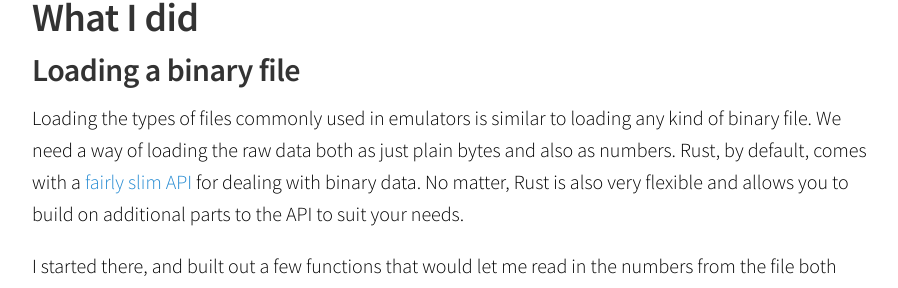
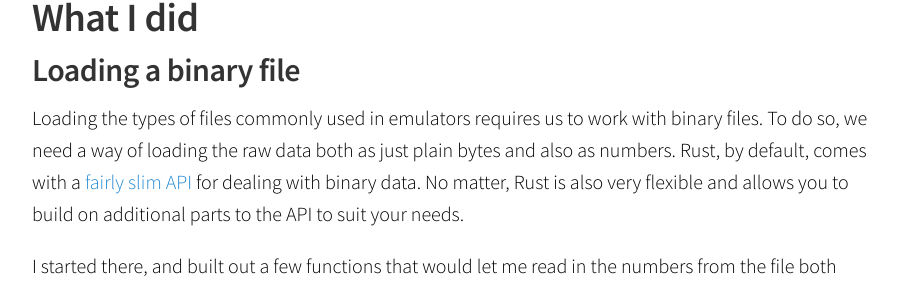
Before and after one commit to sophiajt/jntrnr.github.io, a Jekyll site: the page built from _posts/2015-11-20-convert-csharp-to-rust.md, in a window 1280 px wide and 900 px high, scrolled down 713 px. Shown: the part 155-443 px from the top of the window, without its empty margins (188-1086 px from the left). Built offline with Jekyll 4.4.1, drawn with Linux system fonts in a browser that asks for light colours; Markdown is read by kramdown in place of the engine named in the settings.

Commit message:
Update 2015-11-20-convert-csharp-to-rust.md

```diff
--- a/_posts/2015-11-20-convert-csharp-to-rust.md
+++ b/_posts/2015-11-20-convert-csharp-to-rust.md
@@ -10,7 +10,7 @@ Many years ago, I created a [simple NES emulator in C#](http://jturner.tapetrade
 
 ## Loading a binary file
 
-Loading the types of files commonly used in emulators is similar to loading any kind of binary file.  We need a way of loading the raw data both as just plain bytes and also as numbers.  Rust, by default, comes with a [fairly slim API](https://doc.rust-lang.org/std/fs/struct.File.html) for dealing with binary data.  No matter, Rust is also very flexible and allows you to build on additional parts to the API to suit your needs.
+Loading the types of files commonly used in emulators requires us to work with binary files.  To do so, we need a way of loading the raw data both as just plain bytes and also as numbers.  Rust, by default, comes with a [fairly slim API](https://doc.rust-lang.org/std/fs/struct.File.html) for dealing with binary data.  No matter, Rust is also very flexible and allows you to build on additional parts to the API to suit your needs.
 
 I started there, and built out a few functions that would let me read in the numbers from the file both using big-ending and little-ending.
 
```
